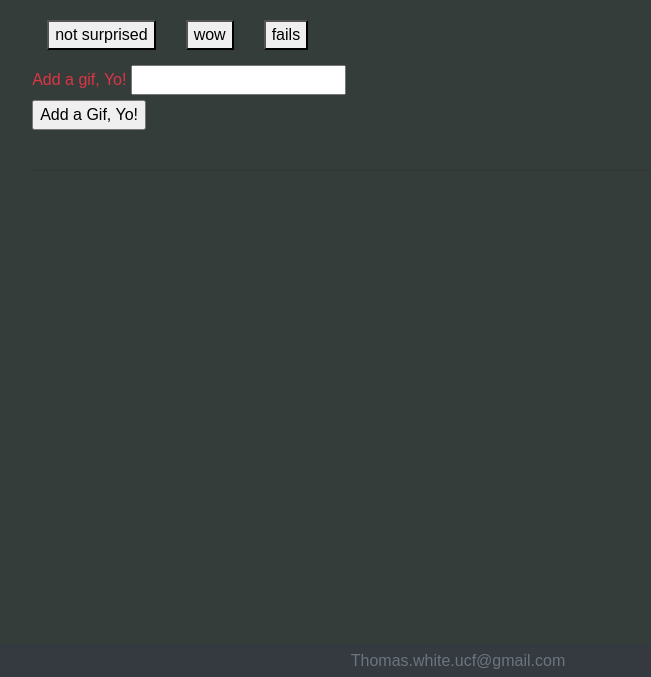
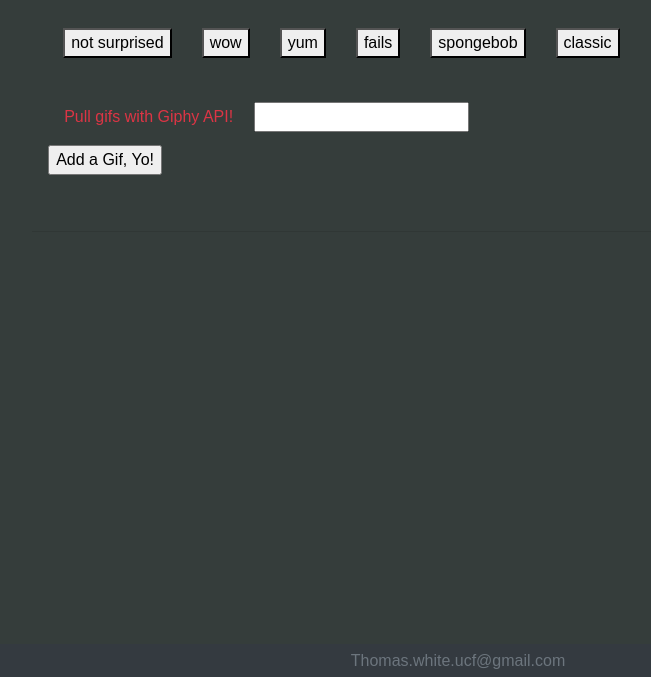
Before and after one commit to thomas-white-ucf/GetGiphy, a plain HTML site: page index.html in a window 1280 px wide. Shown: the part 123-800 px from the top of the page, without its empty margins (182-833 px from the left). Drawn offline with nearby package versions, Linux system fonts and the light colour scheme.

Commit message:
button and display update

```diff
--- a/assets/javascript/app.js
+++ b/assets/javascript/app.js
@@ -2,7 +2,7 @@
 $(document).ready(function () {
 
     // Setting the initial buttons array,and Calling renderGiphyButtons to display the intial Giphy Buttons
-    var gifs = ["not surprised", "wow", "fails"]
+    var gifs = ["not surprised", "wow", "yum", "fails", "spongebob", "classic"]
 
     // Renders the Giphy Buttons
     //                             - also called after a button is added
--- a/index.html
+++ b/index.html
@@ -9,7 +9,7 @@
         integrity="sha384-ggOyR0iXCbMQv3Xipma34MD+dH/1fQ784/j6cY/iJTQUOhcWr7x9JvoRxT2MZw1T" crossorigin="anonymous">
     <link rel="stylesheet" href="assets/css/modbootstrapstyle.css">
 
-    <title>~ Get-Giphy ~</title>
+    <title>~ GetGiphy ~</title>
 </head>
 
 
@@ -28,10 +28,10 @@
                 <h1>Gif Search</h1>
 
                 <!-- Gif buttons will get dumped here -->
-                <div id="gif-buttons-view"></div>
+                <div id="gif-buttons-view" class="m-3"></div>
 
-                <form id="gif-form">
-                    <label for="gif-input">Add a gif, Yo!</label>
+                <form id="gif-form" class="m-3">
+                    <label for="gif-input" class="m-3">Pull gifs with Giphy API!</label>
                     <input type="text" id="gif-input"><br>
 
                     <!-- Button triggers new gif to be added -->
```
